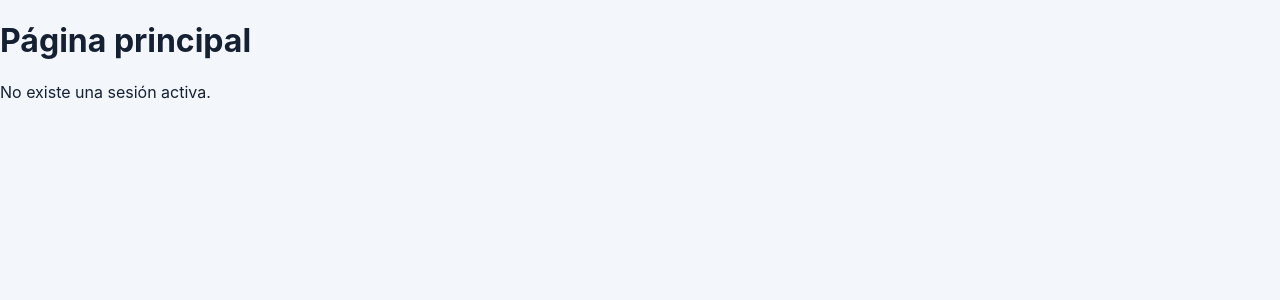
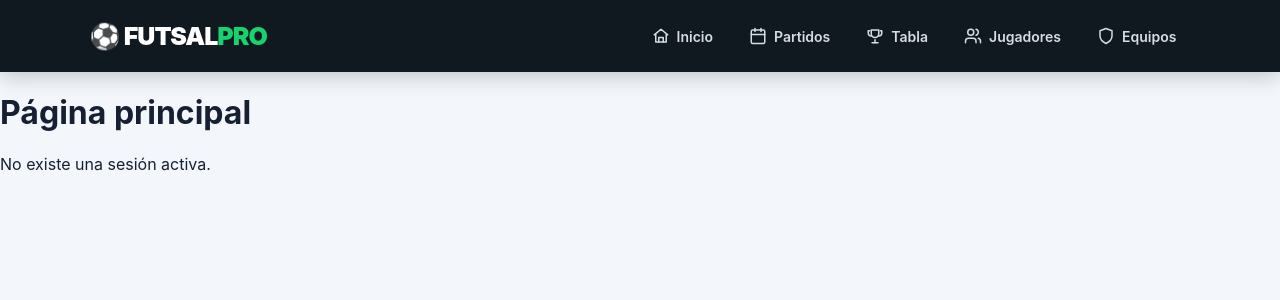
Before and after one commit to MAICK-JESUS/frontend-hospital, a React (Vite) app: page / in a window 1280 px wide. Shown: the top 300 px of the page. Built offline with nearby package versions, Linux system fonts and the light colour scheme.

Commit message:
Add navbar to home page

```diff
--- /dev/null
+++ b/src/components/Navbar.tsx
@@ -0,0 +1,105 @@
+import { Link } from "react-router-dom";
+
+import "../styles/navbar.css";
+
+const iconProps = {
+  width: 18,
+  height: 18,
+  viewBox: "0 0 24 24",
+  fill: "none",
+  stroke: "currentColor",
+  strokeWidth: 2,
+  strokeLinecap: "round" as const,
+  strokeLinejoin: "round" as const,
+};
+
+function HouseIcon() {
+  return (
+    <svg aria-hidden="true" {...iconProps}>
+      <path d="M3 10.5 12 3l9 7.5" />
+      <path d="M5 10v10h14V10" />
+      <path d="M9 20v-6h6v6" />
+    </svg>
+  );
+}
+
+function CalendarIcon() {
+  return (
+    <svg aria-hidden="true" {...iconProps}>
+      <path d="M8 2v4" />
+      <path d="M16 2v4" />
+      <rect x="3" y="4" width="18" height="18" rx="2" />
+      <path d="M3 10h18" />
+    </svg>
+  );
+}
+
+function TrophyIcon() {
+  return (
+    <svg aria-hidden="true" {...iconProps}>
+      <path d="M8 21h8" />
+      <path d="M12 17v4" />
+      <path d="M7 4h10v5a5 5 0 0 1-10 0V4Z" />
+      <path d="M5 5H3v3a4 4 0 0 0 4 4" />
+      <path d="M19 5h2v3a4 4 0 0 1-4 4" />
+    </svg>
+  );
+}
+
+function UsersIcon() {
+  return (
+    <svg aria-hidden="true" {...iconProps}>
+      <path d="M16 21v-2a4 4 0 0 0-4-4H6a4 4 0 0 0-4 4v2" />
+      <circle cx="9" cy="7" r="4" />
+      <path d="M22 21v-2a4 4 0 0 0-3-3.87" />
+      <path d="M16 3.13a4 4 0 0 1 0 7.75" />
+    </svg>
+  );
+}
+
+function ShieldIcon() {
+  return (
+    <svg aria-hidden="true" {...iconProps}>
+      <path d="M12 22s8-4 8-10V5l-8-3-8 3v7c0 6 8 10 8 10Z" />
+    </svg>
+  );
+}
+
+function Navbar() {
+  return (
+    <header className="navbar">
+      <Link to="/" className="logo">
+        ⚽ FUTSAL<span>PRO</span>
+      </Link>
+
+      <nav className="nav-links">
+        <Link to="/">
+          <HouseIcon />
+          Inicio
+        </Link>
+
+        <Link to="/partidos">
+          <CalendarIcon />
+          Partidos
+        </Link>
+
+        <Link to="/tabla">
+          <TrophyIcon />
+          Tabla
+        </Link>
+
+        <Link to="/jugadores">
+          <UsersIcon />
+          Jugadores
+        </Link>
+
+        <Link to="/equipos">
+          <ShieldIcon />
+          Equipos
+        </Link>
+      </nav>
+    </header>
+  );
+}
+
+export default Navbar;
--- a/src/pages/HomePage.tsx
+++ b/src/pages/HomePage.tsx
@@ -1,24 +1,22 @@
 import { useNavigate } from "react-router-dom";
 
-
+import Navbar from "../components/Navbar";
 import { authRepository } from "../repositories/authRepository";
-
 
 function HomePage() {
   const navigate = useNavigate();
   const user = authRepository.getCurrentUser();
-
 
   const handleLogout = () => {
     authRepository.logout();
     navigate("/login", { replace: true });
   };
 
-
   return (
+    <>
+      <Navbar />
       <main>
         <h1>Página principal</h1>
-
 
         {user ? (
           <>
@@ -26,7 +24,6 @@ function HomePage() {
             <p>Email: {user.email}</p>
             <p>Carnet: {user.carnet}</p>
             <p>Rol: {user.role}</p>
-
 
             <button type="button" onClick={handleLogout}>
               Cerrar sesión
@@ -36,8 +33,8 @@ function HomePage() {
           <p>No existe una sesión activa.</p>
         )}
       </main>
+    </>
   );
 }
 
-
 export default HomePage;
--- /dev/null
+++ b/src/styles/navbar.css
@@ -0,0 +1,68 @@
+.navbar {
+  width: 100%;
+  height: 72px;
+  background: #101820;
+  display: flex;
+  align-items: center;
+  justify-content: space-between;
+  padding: 0 7%;
+  position: sticky;
+  top: 0;
+  z-index: 1000;
+  box-shadow: 0 5px 20px rgba(0, 0, 0, 0.2);
+}
+
+.logo {
+  color: white;
+  text-decoration: none;
+  font-size: 25px;
+  font-weight: 900;
+  letter-spacing: -1px;
+}
+
+.logo span {
+  color: #18d26e;
+}
+
+.nav-links {
+  display: flex;
+  align-items: center;
+  gap: 8px;
+}
+
+.nav-links a {
+  color: #d7dce1;
+  text-decoration: none;
+  display: flex;
+  align-items: center;
+  gap: 7px;
+  padding: 10px 14px;
+  border-radius: 8px;
+  font-size: 14px;
+  font-weight: 600;
+  transition: 0.3s;
+}
+
+.nav-links a:hover {
+  background: #18d26e;
+  color: #101820;
+}
+
+@media (max-width: 800px) {
+  .navbar {
+    height: auto;
+    padding: 15px 5%;
+    flex-direction: column;
+    gap: 15px;
+  }
+
+  .nav-links {
+    width: 100%;
+    justify-content: center;
+    flex-wrap: wrap;
+  }
+
+  .nav-links a {
+    font-size: 13px;
+  }
+}
```
Lines whose indentation alone changed are shown as unchanged.
